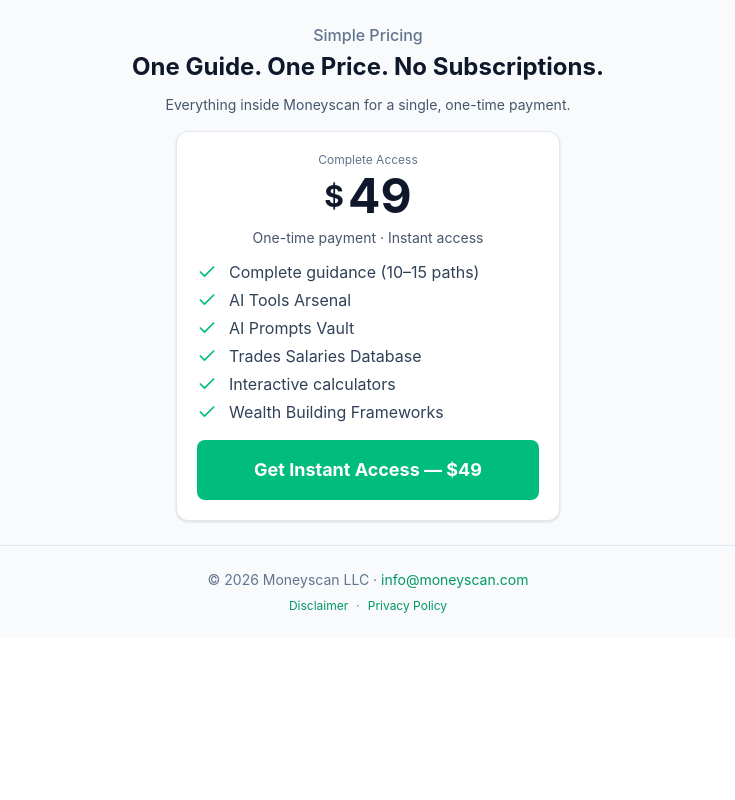
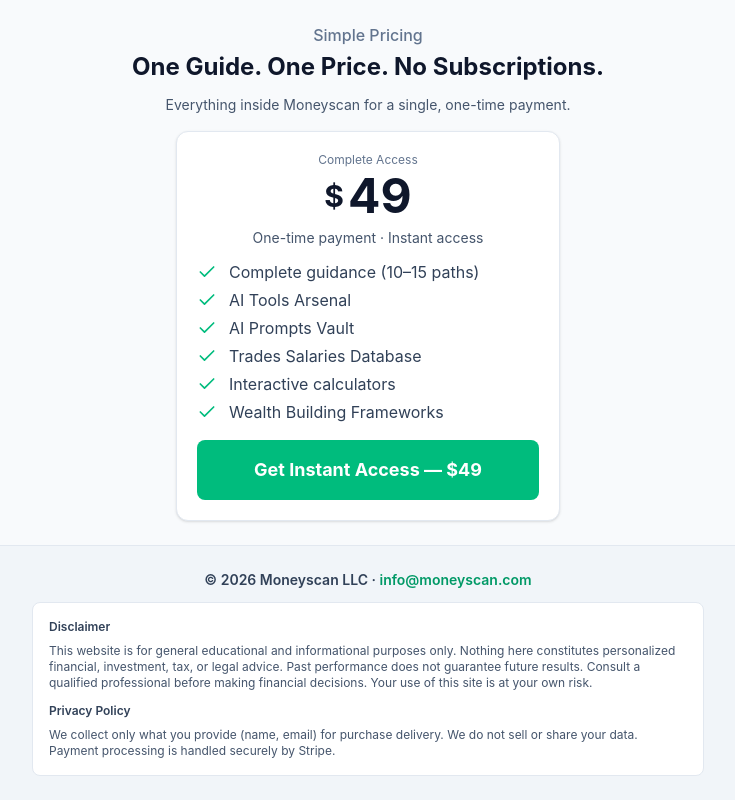
Before and after one commit to kenheger/moneyscan-site, a React (Vite) app: page / in a window 1280 px wide. Shown: the part 3561-4361 px from the top of the page, without its empty margins (272-1007 px from the left). Before the commit the page ends 4199 px from the top, so only its background shows below. Built offline with nearby package versions, Linux system fonts and the light colour scheme.

Commit message:
Fix landing footer: add background band, inline disclaimer/privacy text

```diff
--- a/src/app/components/LandingPage.tsx
+++ b/src/app/components/LandingPage.tsx
@@ -399,28 +399,21 @@
       </section>
 
       {/* Footer - Landing Page Only */}
-      <footer className="py-6 px-4 bg-slate-50 border-t border-slate-200">
-        <div className="max-w-4xl mx-auto text-center text-sm text-slate-500">
-          <p className="mb-2">
+      <footer className="py-6 px-4 bg-slate-100 border-t border-slate-200">
+        <div className="max-w-4xl mx-auto text-center text-sm text-slate-600">
+          <p className="mb-3 font-semibold text-slate-700">
             © 2026 Moneyscan LLC · <a href="mailto:info@moneyscan.com" className="text-emerald-600 hover:underline">info@moneyscan.com</a>
           </p>
-          <p className="text-xs">
-            <a
-              href="#legal-privacy"
-              onClick={(e) => { e.preventDefault(); onNavigate('legal-privacy'); }}
-              className="text-emerald-600 hover:underline"
-            >
-              Disclaimer
-            </a>
-            <span className="mx-2">·</span>
-            <a
-              href="#legal-privacy"
-              onClick={(e) => { e.preventDefault(); onNavigate('legal-privacy'); }}
-              className="text-emerald-600 hover:underline"
-            >
-              Privacy Policy
-            </a>
-          </p>
+          <div className="text-xs bg-white p-4 rounded-lg border border-slate-200 text-left max-w-2xl mx-auto">
+            <p className="font-semibold text-slate-700 mb-2">Disclaimer</p>
+            <p className="mb-3">
+              This website is for general educational and informational purposes only. Nothing here constitutes personalized financial, investment, tax, or legal advice. Past performance does not guarantee future results. Consult a qualified professional before making financial decisions. Your use of this site is at your own risk.
+            </p>
+            <p className="font-semibold text-slate-700 mb-2">Privacy Policy</p>
+            <p>
+              We collect only what you provide (name, email) for purchase delivery. We do not sell or share your data. Payment processing is handled securely by Stripe.
+            </p>
+          </div>
         </div>
       </footer>
 
```
